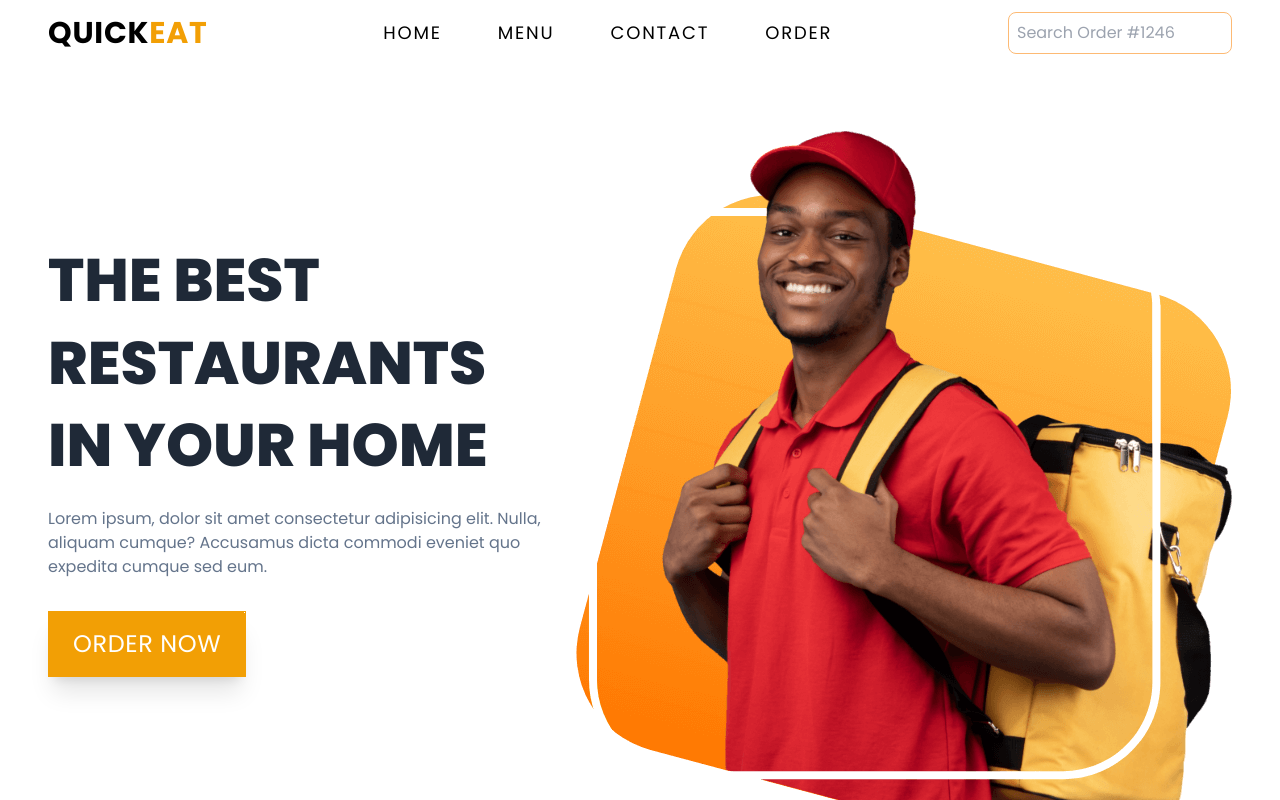
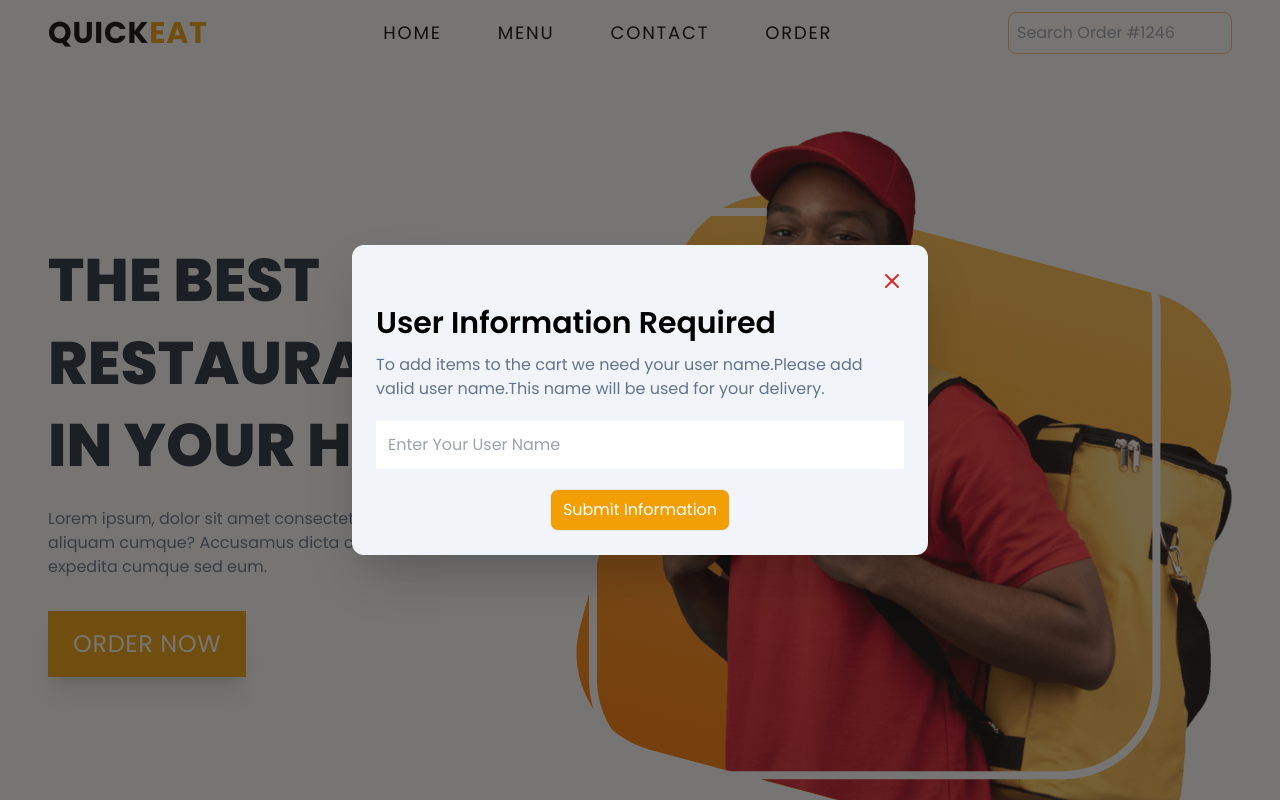
Before and after one commit to HasithKovinda/pizzify, a React (Vite) app: page / in a window 1280 px wide. Shown: the top 800 px of the page. Built offline with nearby package versions, Linux system fonts and the light colour scheme.

Commit message:
add model ui

```diff
--- a/src/components/AppLayout.tsx
+++ b/src/components/AppLayout.tsx
@@ -2,6 +2,7 @@ import { Outlet, useNavigation } from "react-router-dom";
 import NavBar from "./NavBar";
 import Footer from "./Footer";
 import Loading from "./Loading";
+import Model from "./Model";
 
 function AppLayout() {
   const navigation = useNavigation();
@@ -9,6 +10,7 @@ function AppLayout() {
 
   return (
     <>
+      <Model />
       {isLoading && <Loading />}
       <NavBar />
       <Outlet />
--- /dev/null
+++ b/src/components/Model.tsx
@@ -0,0 +1,32 @@
+import { FiX } from "react-icons/fi";
+
+function Model() {
+  return (
+    <div className="fixed top-0 left-0 h-full w-full bg-stone-900/60 z-50 flex items-center justify-center">
+      <div className=" bg-slate-100 p-6 rounded-xl shadow-2xl max-w-xl">
+        <div className="flex justify-end mb-3">
+          <FiX className="text-2xl text-red-600 cursor-pointer hover:text-red-700 transition-colors duration-200" />
+        </div>
+        <h1 className="text-3xl font-semibold mb-3">
+          User Information Required
+        </h1>
+        <span className="text-lightGray inline-block mb-5">
+          To add items to the cart we need your user name.Please add valid user
+          name.This name will be used for your delivery.
+        </span>
+        <input
+          type="text"
+          placeholder="Enter Your User Name"
+          className="w-full p-3 outline-none focus:outline-primary"
+        />
+        <div className="mt-5 flex justify-center">
+          <button className="btn py-2 px-3 text-white rounded-lg border hover:text-primary hover:border hover:border-primary">
+            Submit Information
+          </button>
+        </div>
+      </div>
+    </div>
+  );
+}
+
+export default Model;
```
